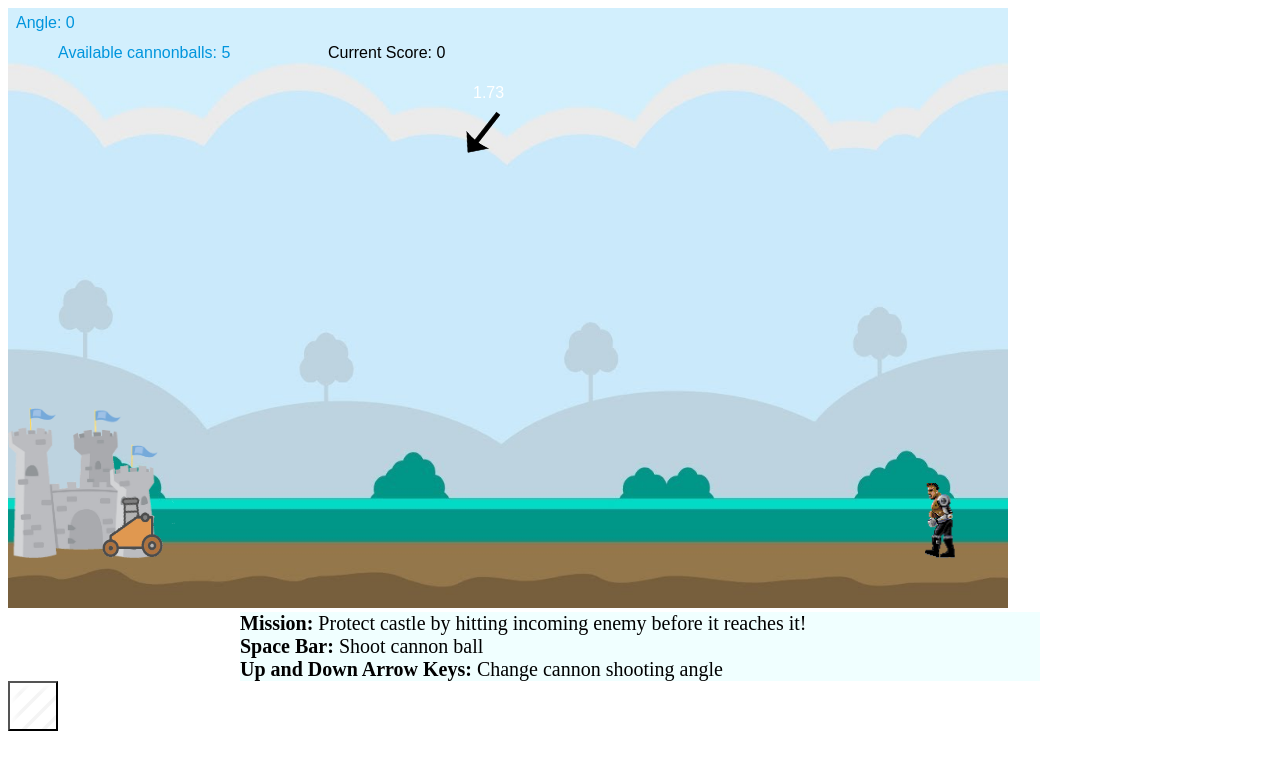
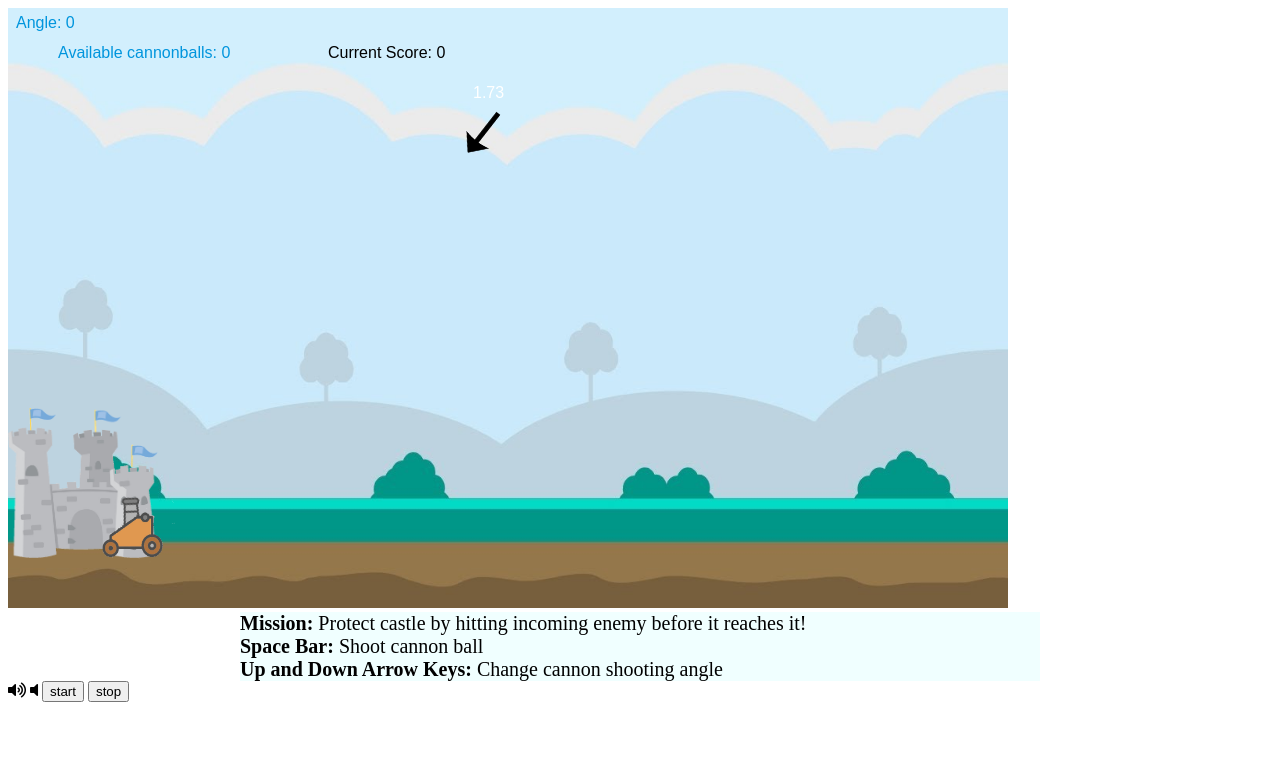
Before and after one commit to capoxix/defend-your-home, a website built with webpack: page index.html in a window 1280 px wide. Built offline with nearby package versions, Linux system fonts and the light colour scheme.

Commit message:
add start to game

```diff
--- a/index.css
+++ b/index.css
@@ -17,12 +17,13 @@ p {
 }
 
 button{
-  margin: 0 auto;
+  /* margin: 0 auto;
   width: 50px;
-  height: 50px;
-  background: url('images/volume.png');
+  height: 50px; */
+  /* background: yellow; */
+  /* background: url('./images/volume.png'); */
 }
 
 .muted{
-  background: url('images/muted.png');
+  /* background: url('../../images/muted.png'); */
 }
--- a/index.html
+++ b/index.html
@@ -3,6 +3,10 @@
   <head>
     <title></title>
     <link rel="stylesheet" type="text/css" href="index.css">
+    <link rel="stylesheet" href="https://use.fontawesome.com/releases/v5.2.0/css/all.css" integrity="sha384-hWVjflwFxL6sNzntih27bfxkr27PmbbK/iSvJ+a4+0owXq79v+lsFkW54bOGbiDQ" crossorigin="anonymous">
+
+
+
   </head>
 
   <body>
@@ -24,8 +28,10 @@
         <p><strong>Up and Down Arrow Keys:</strong> Change cannon shooting angle</p>
       </div>
     </div>
+      <i id="volume-up" class="fa fa-volume-up" aria-hidden="false"></i>
+      <i id="volume-mute" class="fa fa-volume-off" aria-hidden="false"></i>
+      <button id="start">start</button>
+      <button id="stop">stop</button>
 
-    <div id="sound-button">
-    </div>
   </body>
 </html>
--- a/js/enemy.js
+++ b/js/enemy.js
@@ -73,7 +73,7 @@ class Enemy extends MovingObject{
   // }
 }
 
-Enemy.RADIUS = 20;
+Enemy.RADIUS = 25;
 
 // export default Enemy;
 module.exports = Enemy;
--- a/js/game.js
+++ b/js/game.js
@@ -28,8 +28,10 @@ class Game {
     this.enemiesVelocity = [-0.5 + (-this.score/70),0];
     this.endGame = this.endGame.bind(this);
     this.endGameMsg = '';
-    this.muteVolume = this.muteVolume.bind(this);
-    this.addVolumeButton();
+    // this.muteVolume = this.muteVolume.bind(this);
+    // this.addVolumeButton();
+    // this.addVolumeEventListener = this.addVolumeEventListener.bind(this);
+    // this.addVolumeEventListener();
 
   }
   addCannonBalls(){
@@ -168,34 +170,10 @@ class Game {
     this.ctx.fillText(this.endGameMsg, 320, 70);
   }
 
+
   // nextLevel(){
+  //
   // }
-
-  nextLevel(){
-
-  }
-
-  addVolumeButton(){
-    this.muteButton = document.createElement("BUTTON");
-    this.muteButton.addEventListener("click", this.muteVolume);
-    // this.muteButton = document.createElement("BUTTON").addEventListener("click", this.muteVolume);
-    let volumeContainer = document.getElementById("sound-button");
-    volumeContainer.appendChild(this.muteButton);
-  }
-
-  muteVolume(){
-    // debugger;
-    let audioNode = document.getElementById("sound");
-    if (!audioNode.muted) {
-      // this.muted = false;
-      audioNode.muted = true;
-      this.muteButton.classList.add("muted");
-    } else {
-      // this.muted = false;
-      audioNode.muted = false;
-      this.muteButton.classList.remove("muted");
-    }
-  }
 
   soundFnc(src){
     // debugger;
@@ -217,23 +195,7 @@ class Game {
   }
 }
 
-// function sound(src){
-//   // debugger;
-//   this.sound = document.createElement("audio");
-//   this.sound.setAttribute("id", 'sound');
-//   this.sound.src = src;
-//   this.sound.setAttribute("preload", "auto");
-//   this.sound.setAttribute("controls", "none");
-//   this.sound.style.display = "none";
-//   this.sound.volume = 0.01;
-//   document.body.appendChild(this.sound);
-//   this.play = function(){
-//       this.sound.play();
-//   };
-//   this.stop = function(){
-//       this.sound.pause();
-//   };
-// }
+
 
 
 Game.DIM_X = 1000;
--- a/js/game_view.js
+++ b/js/game_view.js
@@ -10,7 +10,6 @@ class GameView {
     this.ctx = ctx;
     this.game = game;
     this.cannon = this.game.cannon;
-    this.animation;
   }
 
   bindKeyHandlers(){
@@ -32,6 +31,14 @@ class GameView {
     this.lastTime = 0;
     window.animation = requestAnimationFrame(this.animate.bind(this));
   }
+
+  setup(){
+    this.game.draw(this.ctx);
+  }
+
+  // stop(){
+  //
+  // }
 
   animate(time){
     // console.log("animating");
--- a/js/index.js
+++ b/js/index.js
@@ -9,9 +9,46 @@ document.addEventListener("DOMContentLoaded", function(event) {
   canvasEl.width = Game.DIM_X;
   canvasEl.height = Game.DIM_Y;
 
+  let started = false;
+
   const ctx = canvasEl.getContext("2d");
   const game = new Game(ctx);
-  new GameView(game, ctx).start();
+  let gameV = new GameView(game, ctx);//.setup();//.start();
+  gameV.setup();
+
+  let startButton = document.getElementById("start");
+  startButton.addEventListener("click", () => {
+    if(!started){
+      gameV.start();
+      started = true;
+    }
+  });
+
+  let stopButton = document.getElementById("stop");
+  stopButton.addEventListener("click", () => {
+    if(started) {
+      gameV.stop();
+      started= false;
+  }
+  });
+
+  let audioNode = document.getElementById("sound");
+  let volumeMute = document.getElementById("volume-mute");
+
+  volumeMute.addEventListener("click", ()=>{
+    console.log("muting");
+    console.log(audioNode);
+    audioNode.muted = true;
+  });
+
+  let volumeOpen = document.getElementById("volume-up");
+  volumeOpen.addEventListener("click",()=>{
+    audioNode.muted = false;
+  });
+
+
+
+
   // let game = new Game();
   // game.startGame();
  });
```
Also changed, not shown: dist/lib/bundle.js, 1 other file.
